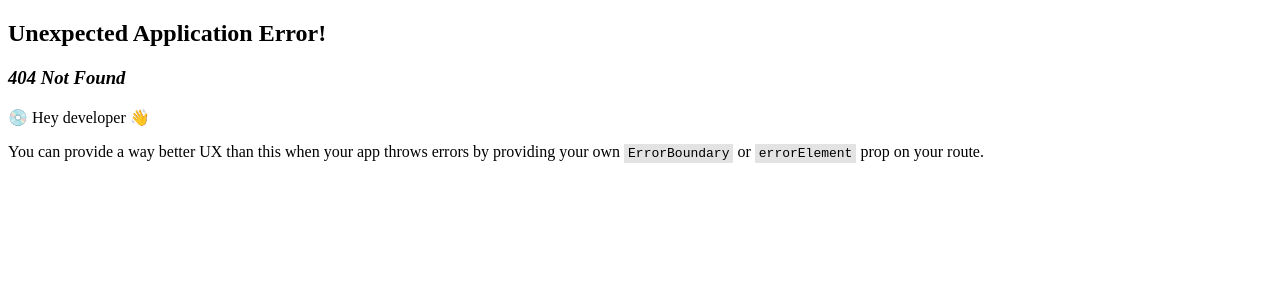
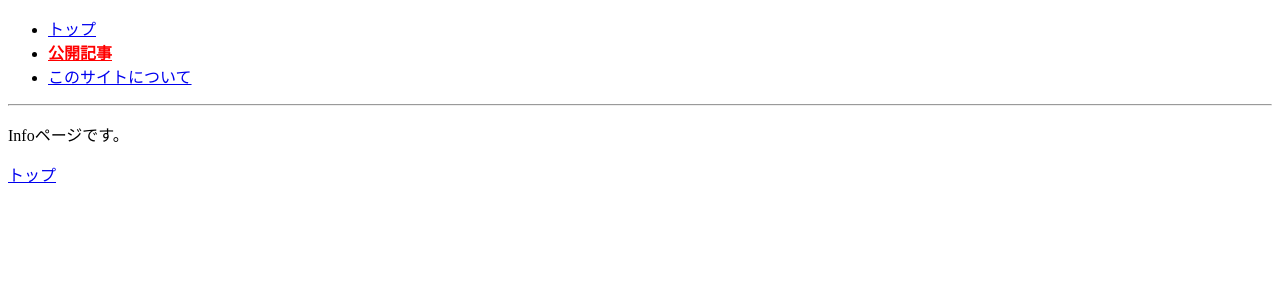
Before and after one commit to Yuma0309/Study-React, a React (Create React App) app in the folder React_sample_Yuma/my-react/: page /article/info in a window 1280 px wide. Before the commit this address had no page. Shown: the top 300 px of the page. Built offline with nearby package versions, Linux system fonts and the light colour scheme.

Commit message:
リスト8-2-12までの動作を確認

```diff
--- /dev/null
+++ b/React_sample_Yuma/my-react/src/chap08/InfoPage.js
@@ -0,0 +1,12 @@
+import { Link } from 'react-router-dom';
+
+export default function InfoPage() {
+  return (
+    <>
+    <p>Infoページです。</p>
+    <Link to="..">トップ</Link>
+    {/* <Link to=".." relative="path">トップ</Link> */}
+    {/* <Link to="/" reloadDocument>トップ</Link> */}
+    </>
+  );
+}
--- a/React_sample_Yuma/my-react/src/chap08/routersLink.js
+++ b/React_sample_Yuma/my-react/src/chap08/routersLink.js
@@ -3,12 +3,14 @@ import RouterNav from './RouterNav';
 import TopPage from './TopPage';
 import ArticlePage from './ArticlePage';
 import AboutPage from './AboutPage';
+import InfoPage from './InfoPage';
 
 const routesLink = createBrowserRouter(
   createRoutesFromElements(
     <Route element={<RouterNav />}>
       <Route path="/" element={<TopPage />} />
       <Route path="/article" element={<ArticlePage />} />
+      <Route path="/article/info" element={<InfoPage />} />
       <Route path="/about" element={<AboutPage />} />
     </Route>
   )
```
